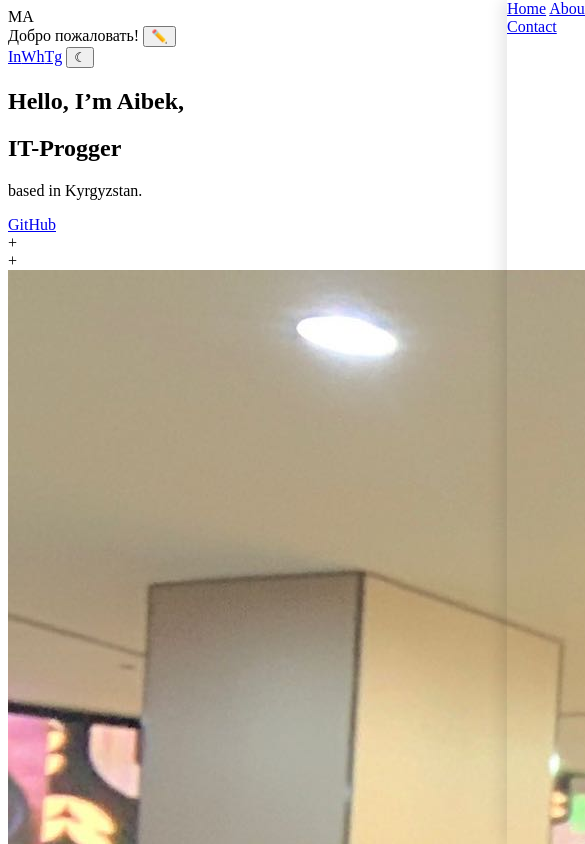
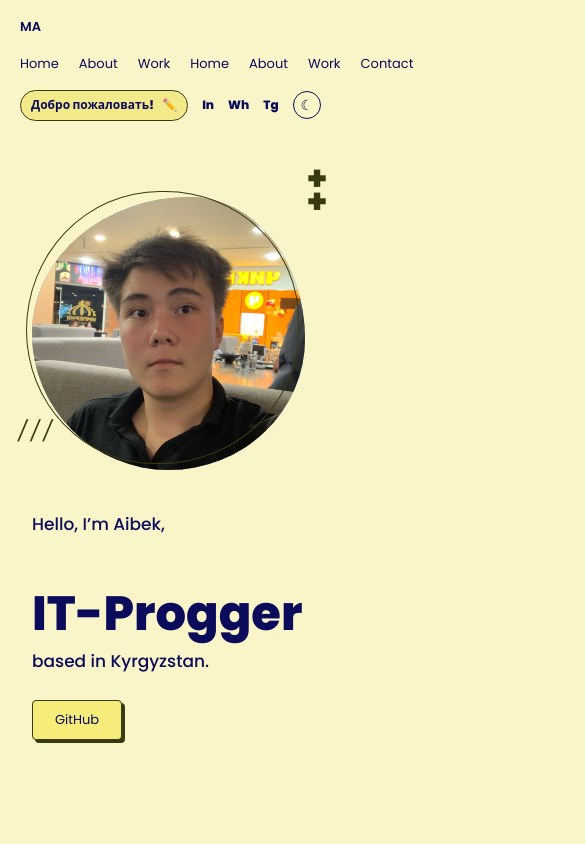
Before and after one commit to zentyks/sca-25b-web-programming, a plain HTML site: page index.html in a window 390 px wide. Shown: the top 844 px of the page, 585 px wide, since content can reach past the window. Drawn offline with Linux system fonts and the light colour scheme.

Commit message:
Update st.css

```diff
--- a/st.css
+++ b/st.css
@@ -1,64 +1,147 @@
-/* Стили для гамбургер-кнопки (по умолчанию скрыта на ПК) */
-.hamburger {
-  display: none;
+:root{
+  --bg:#f9f5c8;
+  --ink:#0b0b5c;
+  --accent:#f2e98a;
+  --btn:#f5ec7a;
+  --dark:#3a3a10;
+  --btn-ink:#0b0b5c;
+}
+
+:root[data-theme="dark"]{
+  --bg:#15152e;
+  --ink:#f4f1c9;
+  --accent:#34345e;
+  --dark:#d8cf6a;
+}
+body{transition:background .3s,color .3s}
+
+*{box-sizing:border-box;margin:0;padding:0}
+html{scroll-behavior:smooth}
+body{
+  background:var(--bg);
+  color:var(--ink);
+  font-family:"Poppins",system-ui,-apple-system,"Segoe UI",sans-serif;
+  line-height:1.7;
+}
+
+
+header{display:flex;align-items:center;justify-content:space-between;padding:20px 32px;font-size:13px}
+header .logo{font-weight:600}
+nav{display:flex;gap:48px}
+nav a,.socials a{color:var(--ink);text-decoration:none}
+.socials{display:flex;gap:14px;font-weight:700;font-size:12px}
+.socials{display:flex;gap:14px;font-weight:700;font-size:12px;align-items:center}
+
+/* Стили для блока приветствия пользователя */
+.greeting-box {
+  display: flex;
+  align-items: center;
+  gap: 8px;
+  font-size: 12px;
+  background: var(--accent);
+  padding: 4px 10px;
+  border-radius: 20px;
+  border: 1px solid var(--dark);
+}
+#askName {
   background: none;
   border: none;
   cursor: pointer;
-  flex-direction: column;
-  justify-content: space-between;
-  width: 24px;
-  height: 18px;
+  font-size: 12px;
   padding: 0;
-  z-index: 100;
 }
 
-.hamburger span {
-  display: block;
-  width: 100%;
-  height: 2px;
-  background-color: var(--ink);
-  transition: transform 0.3s ease, opacity 0.3s ease;
+
+.hero{
+  display:flex;align-items:center;justify-content:space-between;gap:40px;
+  max-width:1100px;margin:0 auto;padding:60px 32px 140px;
+}
+.hero h2{font-size:17px;font-weight:500}
+.hero h1{font-size:clamp(48px,8vw,72px);font-weight:800;line-height:1.1;margin:50px 0 6px}
+.hero p{font-size:17px;font-weight:500}
+
+.btn{
+  display:inline-block;margin-top:24px;padding:8px 22px;font-size:13px;
+  color:var(--btn-ink);background:var(--btn);border:1px solid var(--dark);border-radius:4px;
+  text-decoration:none;box-shadow:3px 3px 0 var(--dark);
+  transition:transform .15s,box-shadow .15s;
+}
+.btn:hover{transform:translate(2px,2px);box-shadow:1px 1px 0 var(--dark)}
+
+
+.photo{position:relative;flex:0 0 auto;width:min(330px,70vw);aspect-ratio:1}
+.photo .blob{
+  width:100%;height:100%;
+  border-radius:58% 42% 50% 50% / 50% 52% 48% 50%;
+  background:#7f8ea3;
+  overflow:hidden;
+  color:#fff;font-size:14px;text-align:center;
+}
+.photo .blob img{width:100%;height:100%;object-fit:cover}
+.photo::before{
+  content:"";position:absolute;inset:-6px 6px 6px -6px;
+  border:1px solid var(--dark);
+  border-radius:50% 50% 52% 48% / 52% 48% 50% 50%;
+}
+.photo .plus{position:absolute;top:-30px;right:-24px;font-size:34px;font-weight:700;color:var(--dark);line-height:.7;letter-spacing:2px}
+.photo .slashes{position:absolute;left:-14px;bottom:22px;font-size:20px;color:var(--dark);letter-spacing:3px;transform:skewX(-10deg)}
+
+
+.about{max-width:1100px;margin:0 auto;padding:40px 32px 100px}
+.about h2{font-size:clamp(48px,9vw,64px);font-weight:800;color:var(--accent);line-height:1;margin-bottom:28px}
+.about p{max-width:60ch;font-size:14px;margin-bottom:22px}
+
+
+@media (max-width:720px){
+  header{padding:16px 20px}
+  header{padding:16px 20px;flex-wrap: wrap;gap: 15px;}
+  nav{gap:20px}
+  .hero{flex-direction:column-reverse;align-items:flex-start;padding-bottom:80px}
 }
 
-/* Анимация крестика при открытом меню */
-.hamburger[aria-expanded="true"] span:nth-child(1) {
-  transform: translateY(8px) rotate(45deg);
+
+.work,.contact{max-width:1100px;margin:0 auto;padding:0 32px}
+.work h2,.contact h2{
+  font-size:clamp(48px,9vw,64px);font-weight:800;
+  color:var(--accent);line-height:1;margin-bottom:28px;
 }
-.hamburger[aria-expanded="true"] span:nth-child(2) {
-  opacity: 0;
-}
-.hamburger[aria-expanded="true"] span:nth-child(3) {
-  transform: translateY(-8px) rotate(-45deg);
+.work .lead{max-width:60ch;font-size:14px;margin-bottom:28px}
+
+.cards{display:grid;grid-template-columns:repeat(2,minmax(0,1fr));gap:40px;align-items:start;margin-bottom:60px}
+.card img{display:block;width:100%;max-width:340px;aspect-ratio:4/3;object-fit:cover;background:#cfd8e3}
+.card h3{font-size:14px;font-weight:600;margin:22px 0 6px}
+.card p{font-size:11px;line-height:1.8;max-width:340px}
+.card--low{margin-top:0px}
+
+
+.contact{padding-bottom:40px}
+.contact-row{display:flex;align-items:flex-end;justify-content:space-between;gap:24px;flex-wrap:wrap}
+.contact-photo{width:min(320px,100%);aspect-ratio:4/3;object-fit:cover;background:#cfd8e3;display:block}
+.email{font-size:14px;color:var(--ink);text-decoration:none}
+.email:hover{text-decoration:underline}
+
+@media (max-width:720px){
+  .cards{grid-template-columns:1fr}
+  .card--low{margin-top:0}
 }
 
-/* Мобильная адаптация меню */
-@media (max-width: 768px) {
-  .hamburger {
-    display: flex;
-  }
+.socials{align-items:center}
+#theme-toggle{
+  background:none;border:1px solid var(--ink);color:var(--ink);
+  width:28px;height:28px;border-radius:50%;cursor:pointer;font-size:14px;line-height:1;
+}
+#theme-toggle:hover{background:var(--ink);color:var(--bg)}
 
-  nav {
-    position: fixed;
-    top: 0;
-    right: -100%;
-    width: 70%;
-    height: 100vh;
-    background: var(--bg);
-    flex-direction: column;
-    justify-content: center;
-    align-items: center;
-    gap: 30px;
-    box-shadow: -5px 0 15px rgba(0,0,0,0.1);
-    transition: right 0.3s ease-in-out;
-    z-index: 99;
-  }
+.reveal{opacity:0;transform:translateY(24px);transition:opacity .6s ease,transform .6s ease}
+.reveal.visible{opacity:1;transform:none}
 
-  nav.open {
-    right: 0;
-  }
 
-  header {
-    position: relative;
-    z-index: 101;
-  }
+
+#to-top{
+  position:fixed;right:20px;bottom:20px;width:44px;height:44px;border-radius:50%;
+  border:1px solid var(--dark);background:var(--btn);color:var(--btn-ink);
+  font-size:20px;cursor:pointer;box-shadow:3px 3px 0 var(--dark);
+  opacity:0;pointer-events:none;transform:translateY(10px);
+  transition:opacity .25s,transform .25s;
 }
+#to-top.show{opacity:1;pointer-events:auto;transform:none}
```
